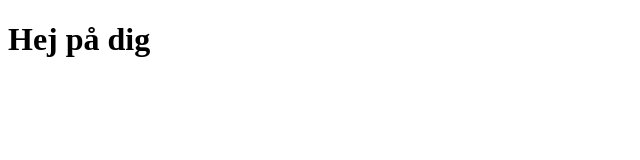
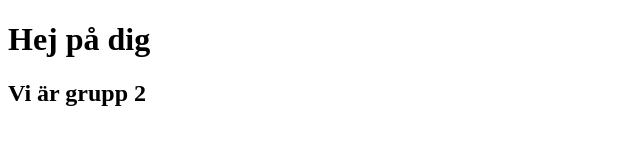
Before and after one commit to flaviusvali/intro, a plain HTML site: page index.html in a window 1280 px wide. Shown: the whole page, without its empty margins (0-640 px from the left). Drawn offline with Linux system fonts and the light colour scheme.

Commit message:
added h2

```diff
--- a/index.html
+++ b/index.html
@@ -9,5 +9,6 @@
 </head>
 <body>
     <h1>Hej på dig</h1>
+    <h2>Vi är grupp 2</h2>
 </body>
 </html
```
